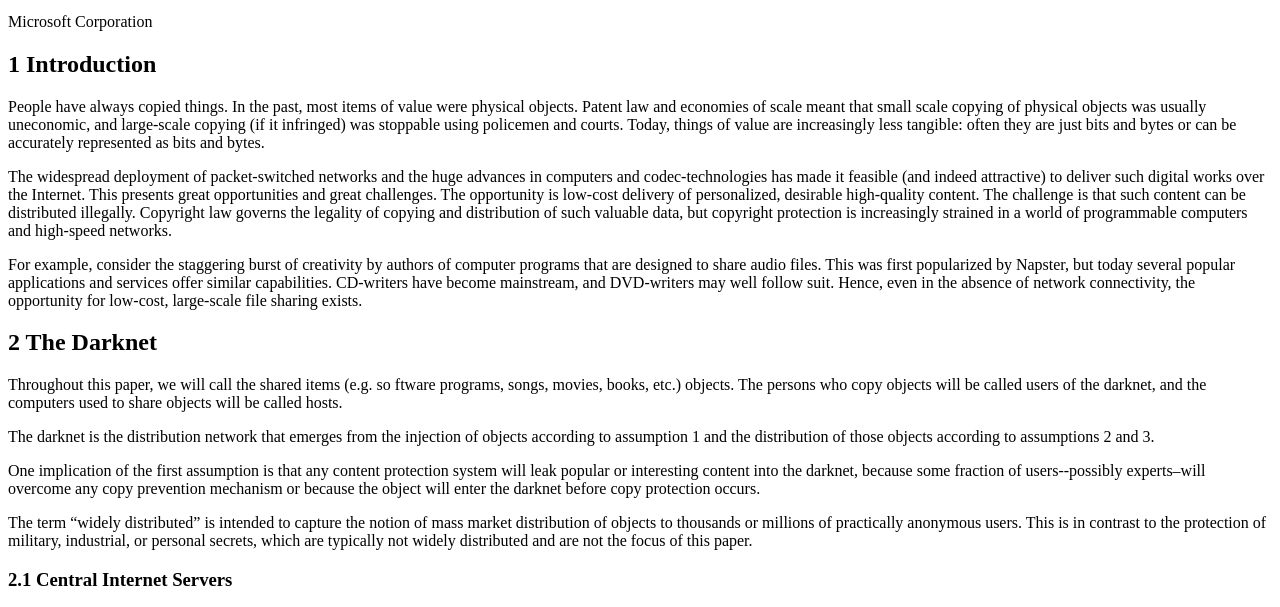
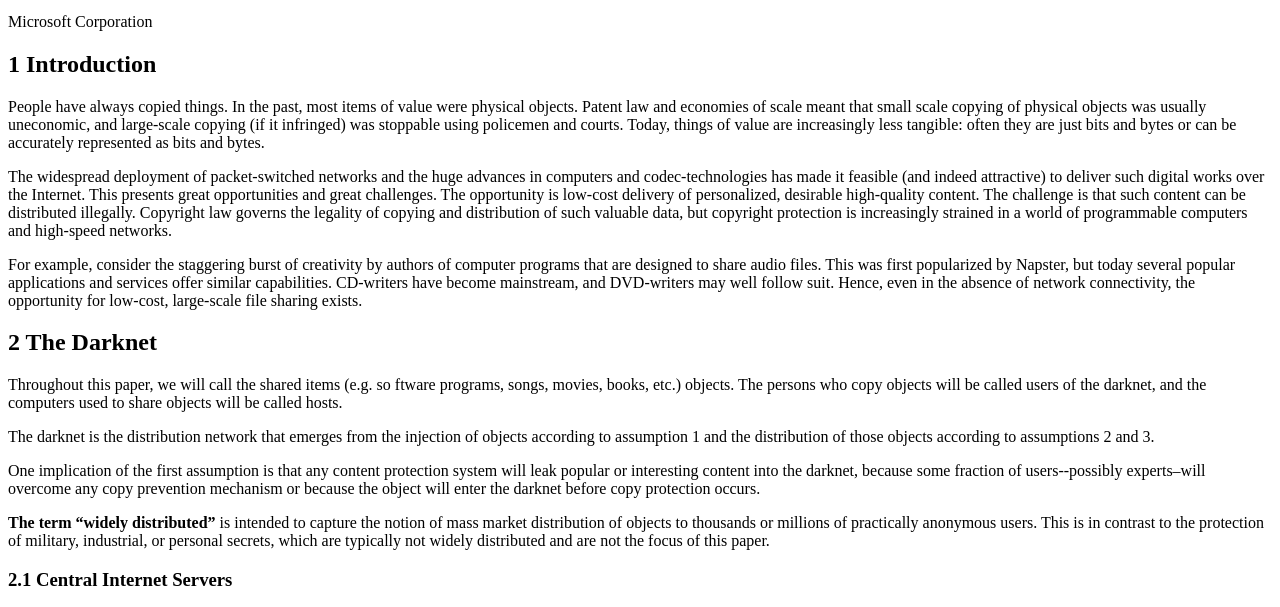
Before and after one commit to GeekHub-Frontend-CMS-8/Vitalii_Boiko_hw_2, a plain HTML site: page index.html in a window 1280 px wide. Shown: the part 135-742 px from the top of the page. Drawn offline with Linux system fonts and the light colour scheme.

Commit message:
small semantic chenges

```diff
--- a/index.html
+++ b/index.html
@@ -30,7 +30,9 @@
           <p>One implication of the first assumption is that any content protection system will leak popular or interesting
           content into the darknet, because some fraction of users--possibly experts–will overcome any copy
           prevention mechanism or because the object will enter the darknet before copy protection occurs.</p>
-          <p>The term “widely distributed” is intended to capture the notion of mass market distribution of objects to thousands or millions of practically anonymous users. This is in contrast to the protection of military, industrial, or personal secrets, which are typically not widely distributed and are not the focus of this paper.</p>
+        <p><strong>The term “widely distributed”</strong> is intended to capture the notion of mass market
+          distribution of objects to thousands or millions of practically anonymous users. This is in contrast to the
+          protection of military, industrial, or personal secrets, which are typically not widely distributed and are not the focus of this paper.</p>
         <h3>2.1 Central Internet Servers</h3>
           <p>By 1998, a new form of the darknet began to emerge from technological advances in several areas. The internet had become mainstream, and as such its protocols and infrastructure could now be relied upon by anyone seeking to connect users with a centralized service or with each other. The continuing fall in the price of storage together with advances in compression technology had also crossed the threshold at which storing  large numbers of audio files was no longer an obstacle to main stream users. Additionally, the power of computers had crossed the point at which they could be used as rendering devices for multimedia content. Finally, “CD ripping” became a trivial method for content injection.</p>
           <img src="img/flight.png" alt="Take off before the flight">
```
